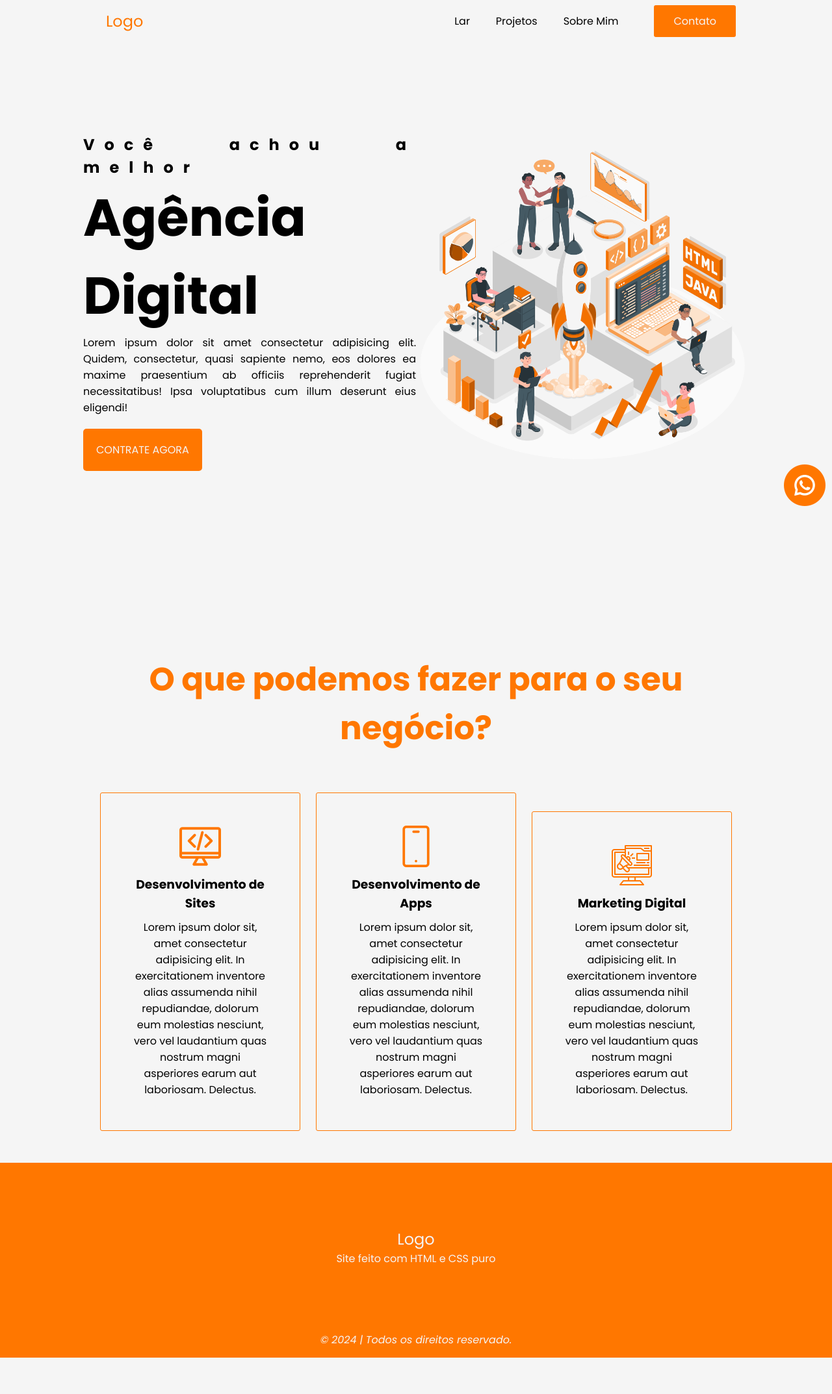
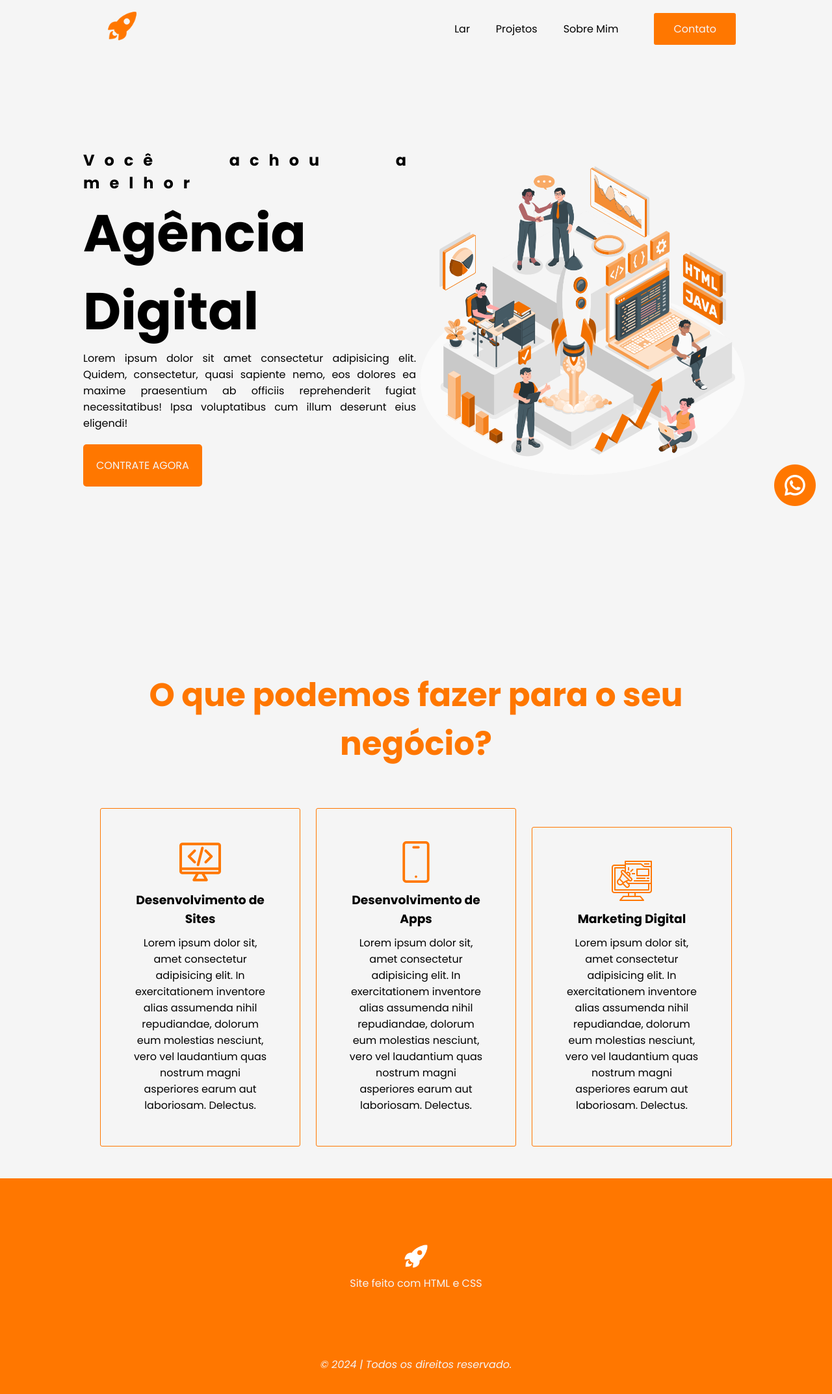
Before and after one commit to KleyOliveira/Agencia-Fake, a plain HTML site: page index.html in a window 1280 px wide. Shown: the whole page at 65% size. Before the commit the page ends 2090 px from the top, so only its background shows below. Drawn offline with nearby package versions, Linux system fonts and the light colour scheme.

Commit message:
Terceira Alteração Pequena

```diff
--- a/index.html
+++ b/index.html
@@ -1,19 +1,22 @@
 <!DOCTYPE html>
 <html lang="en">
+
 <head>
     <meta charset="UTF-8">
     <meta name="viewport" content="width=device-width, initial-scale=1.0">
     <meta name="description" content="Site de test">
     <meta name="author" content="Kley Oliveira">
-    <link rel="stylesheet" href="https://cdnjs.cloudflare.com/ajax/libs/bootstrap-icons/1.10.5/font/bootstrap-icons.min.css">
+    <link rel="stylesheet"
+        href="https://cdnjs.cloudflare.com/ajax/libs/bootstrap-icons/1.10.5/font/bootstrap-icons.min.css">
     <link rel="stylesheet" href="src/style.css">
     <link rel="stylesheet" href="src/responsivo.css">
     <title>Agência Fake</title>
 </head>
+
 <body>
     <header class="header-content">
         <section class="logo">
-            <h1><a href="#">Logo</a></h1>
+            <h1><a href="#"><img src="src/img/foguete-laranja.png" alt=""></a></h1>
         </section>
         <nav class="navbar">
             <ul>
@@ -28,14 +31,16 @@
         <section class="headline">
             <h2 style="letter-spacing: 15px;">Você achou a melhor</h2>
             <h2 style="font-size: 80px;">Agência Digital</h2>
-            <p>Lorem ipsum dolor sit amet consectetur adipisicing elit. Quidem, consectetur, quasi sapiente nemo, eos dolores ea maxime praesentium ab officiis reprehenderit fugiat necessitatibus! Ipsa voluptatibus cum illum deserunt eius eligendi!</p>
+            <p>Lorem ipsum dolor sit amet consectetur adipisicing elit. Quidem, consectetur, quasi sapiente nemo, eos
+                dolores ea maxime praesentium ab officiis reprehenderit fugiat necessitatibus! Ipsa voluptatibus cum
+                illum deserunt eius eligendi!</p>
             <a href="" class="contact-btn">Contrate Agora</a>
         </section>
         <section class="img-headline">
             <img src="src/img/img-tech.png" alt="" style="max-width: 100%;">
         </section>
     </main>
-    <main >
+    <main>
         <main class="content">
             <h2>O que podemos fazer para o seu negócio?</h2>
             <section class="servicos">
@@ -43,48 +48,66 @@
                     <img src="src/img/pc.png" alt="">
                     <section class="card-text">
                         <h3>Desenvolvimento de Sites</h3>
-                    <p>Lorem ipsum dolor sit, amet consectetur adipisicing elit. In exercitationem inventore alias assumenda nihil repudiandae, dolorum eum molestias nesciunt, vero vel laudantium quas nostrum magni asperiores earum aut laboriosam. Delectus.</p>
+                        <p>Lorem ipsum dolor sit, amet consectetur adipisicing elit. In exercitationem inventore alias
+                            assumenda nihil repudiandae, dolorum eum molestias nesciunt, vero vel laudantium quas
+                            nostrum magni asperiores earum aut laboriosam. Delectus.</p>
                     </section>
                     <section class="texto-oculto">
                         <h3>Outro Conteudo</h3>
-                    <p>Lorem ipsum dolor sit, amet consectetur adipisicing elit. In exercitationem inventore alias assumenda nihil repudiandae, dolorum eum molestias nesciunt, vero vel laudantium quas nostrum magni asperiores earum aut laboriosam. Delectus.</p>
+                        <p>Lorem ipsum dolor sit, amet consectetur adipisicing elit. In exercitationem inventore alias
+                            assumenda nihil repudiandae, dolorum eum molestias nesciunt, vero vel laudantium quas
+                            nostrum magni asperiores earum aut laboriosam. Delectus.</p>
                     </section>
                 </section>
                 <section class="card">
                     <img src="src/img/smartphone.png" alt="">
                     <section class="card-text">
                         <h3>Desenvolvimento de Apps</h3>
-                    <p>Lorem ipsum dolor sit, amet consectetur adipisicing elit. In exercitationem inventore alias assumenda nihil repudiandae, dolorum eum molestias nesciunt, vero vel laudantium quas nostrum magni asperiores earum aut laboriosam. Delectus.</p>
+                        <p>Lorem ipsum dolor sit, amet consectetur adipisicing elit. In exercitationem inventore alias
+                            assumenda nihil repudiandae, dolorum eum molestias nesciunt, vero vel laudantium quas
+                            nostrum magni asperiores earum aut laboriosam. Delectus.</p>
                     </section>
                     <section class="texto-oculto">
                         <h3>Outro Conteudo</h3>
-                    <p>Lorem ipsum dolor sit, amet consectetur adipisicing elit. In exercitationem inventore alias assumenda nihil repudiandae, dolorum eum molestias nesciunt, vero vel laudantium quas nostrum magni asperiores earum aut laboriosam. Delectus.</p>
+                        <p>Lorem ipsum dolor sit, amet consectetur adipisicing elit. In exercitationem inventore alias
+                            assumenda nihil repudiandae, dolorum eum molestias nesciunt, vero vel laudantium quas
+                            nostrum magni asperiores earum aut laboriosam. Delectus.</p>
                     </section>
                 </section>
                 <section class="card">
                     <img src="src/img/marketing.png" alt="">
                     <section class="card-text">
                         <h3>Marketing Digital</h3>
-                <p>Lorem ipsum dolor sit, amet consectetur adipisicing elit. In exercitationem inventore alias assumenda nihil repudiandae, dolorum eum molestias nesciunt, vero vel laudantium quas nostrum magni asperiores earum aut laboriosam. Delectus.</p>
+                        <p>Lorem ipsum dolor sit, amet consectetur adipisicing elit. In exercitationem inventore alias
+                            assumenda nihil repudiandae, dolorum eum molestias nesciunt, vero vel laudantium quas
+                            nostrum magni asperiores earum aut laboriosam. Delectus.</p>
                     </section>
                     <section class="texto-oculto">
                         <h3>Outro Conteudo</h3>
-                    <p>Lorem ipsum dolor sit, amet consectetur adipisicing elit. In exercitationem inventore alias assumenda nihil repudiandae, dolorum eum molestias nesciunt, vero vel laudantium quas nostrum magni asperiores earum aut laboriosam. Delectus.</p>
+                        <p>Lorem ipsum dolor sit, amet consectetur adipisicing elit. In exercitationem inventore alias
+                            assumenda nihil repudiandae, dolorum eum molestias nesciunt, vero vel laudantium quas
+                            nostrum magni asperiores earum aut laboriosam. Delectus.</p>
                     </section>
                 </section>
             </section>
         </main>
         <footer class="footer-content">
             <section class="footer-text">
-            <h1><a href="#" class="footer-logo">Logo</a></h1>
-            <p>Site feito com HTML e CSS puro</p>
+                <h1>
+                    <a href="#" class="footer-logo">
+                        <img src="src/img/foguete-branco.png" alt="">
+                    </a>
+                </h1>
+                <p>Site feito com HTML e CSS</p>
             </section>
             <section class="footer-copy">
                 <address> &copy; 2024 | Todos os direitos reservado.</address>
             </section>
         </footer>
         <section class="wpp">
+            <a href="#">
                 <img src="src/img/whatsapp.png" alt="">
+            </a>
         </section>
 </body>
 </html>
--- a/src/style.css
+++ b/src/style.css
@@ -22,9 +22,8 @@ body{
     align-items: center;
 }
 
-.logo h1 a{
-    color: #f70;
-    font-weight: normal;
+.logo h1 a img{
+    height: 50px;
 }
 
 .navbar ul{
@@ -60,7 +59,7 @@ a{
 
 .navbar a.nav-btn:hover{
     border: none;
-    background-color: #f37100;
+    background-color: #ee6f00;
     color: #f5f5f5;
 }
 
@@ -111,6 +110,10 @@ a{
     border-radius: 5px;
     margin-top: 20px;
     color: #f5f5f5;
+}
+
+.contact-btn:hover{
+    background-color: #ee6f00;
 }
 
 .img-headline{
@@ -188,7 +191,7 @@ a{
 
 .footer-content{
     margin-top: 100px;
-    height: 300px;
+    height: 400px;
     background-color: #ff7700;
     color: #f5f5f5;
     text-align: center;
@@ -198,11 +201,8 @@ a{
     padding: 100px;
 }
 
-.footer-text a{
-    color: #f5f5f5;
-    text-decoration: none;
-    font-weight: normal;
-    padding: 20px 25px;
+.footer-text a img{
+    height: 40px;
 }
 
 /* Fim Footer */
```
Also changed, not shown: src/img/foguete-branco.png (added), src/img/foguete-laranja.png (added). Lines whose indentation alone changed are shown as unchanged.
